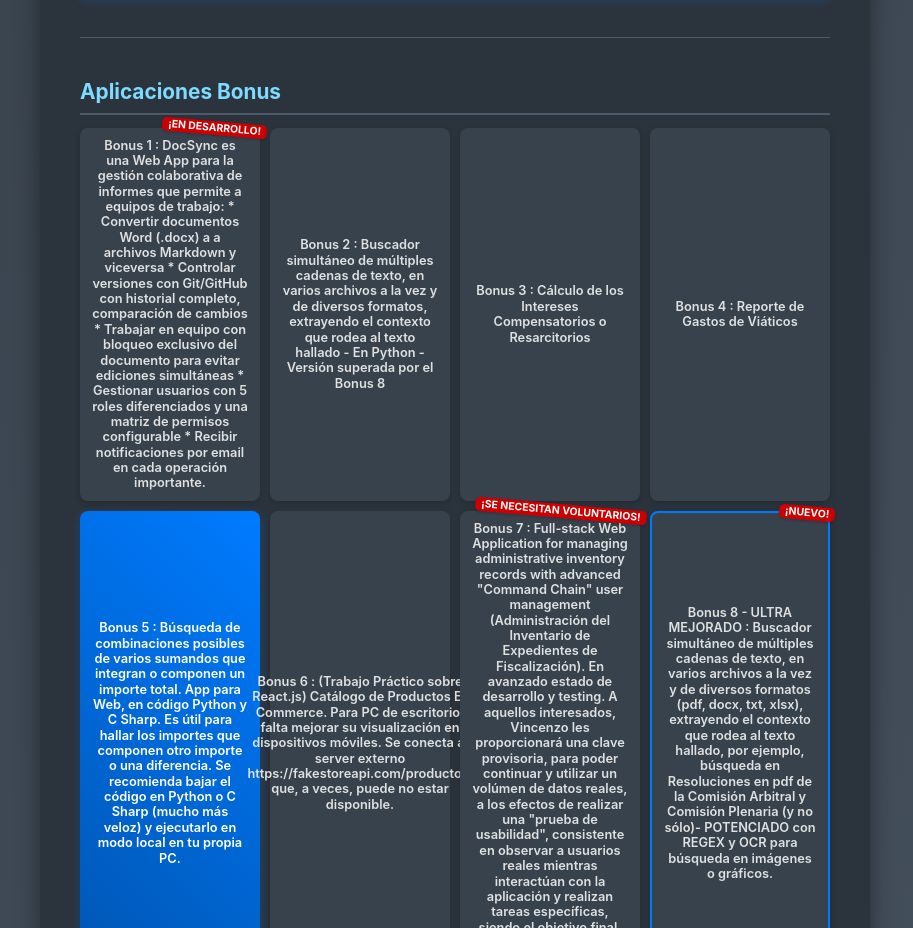
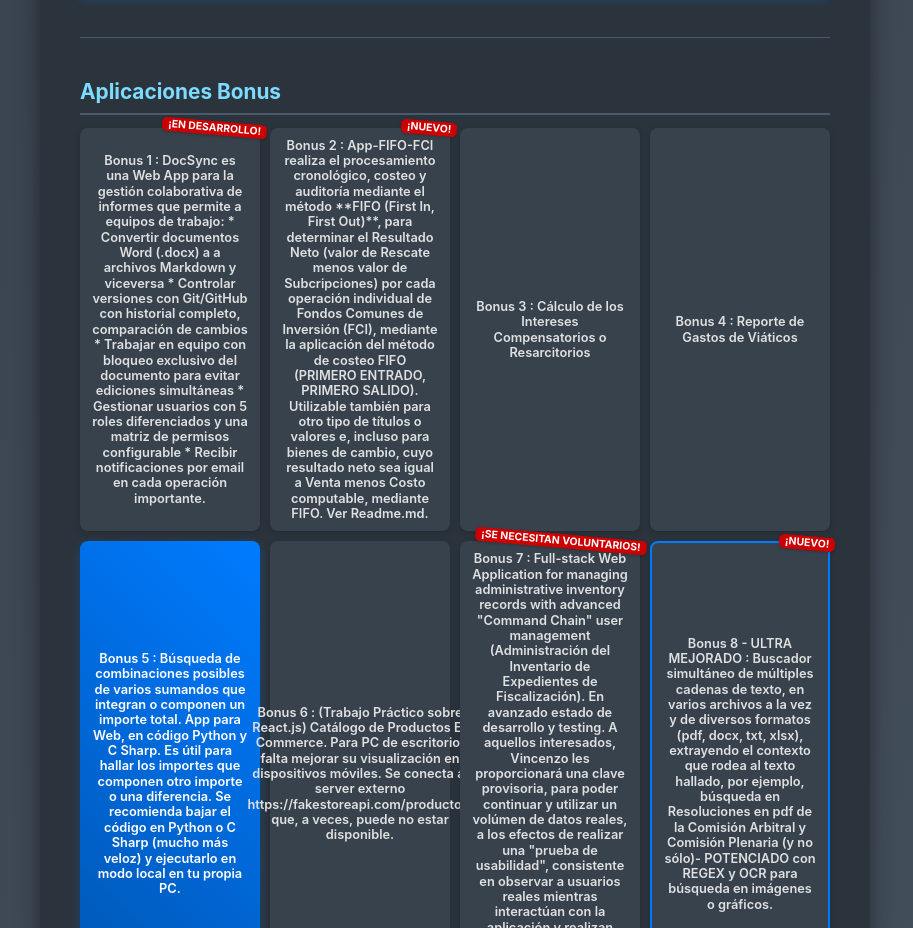
Before and after one commit to vnatale52/carga_balances, a plain HTML site: page frontend/index.html in a window 1280 px wide. Shown: the part 1305-2233 px from the top of the page, without its empty margins (185-1098 px from the left). Drawn offline with Linux system fonts and the light colour scheme; no server answers.

Commit message:
Agregado Bonus 2  APP   FCI  FIFO

```diff
--- a/frontend/index.html
+++ b/frontend/index.html
@@ -80,9 +80,13 @@
                     <a href="https://docsync-b62g.onrender.com/" target="_blank" class="bonus-item">
                         Bonus 1 : DocSync es una Web App para la gestión colaborativa de informes que permite a equipos de trabajo: * Convertir documentos Word (.docx) a a archivos Markdown y viceversa * Controlar versiones con Git/GitHub con historial completo, comparación de cambios * Trabajar en equipo con bloqueo exclusivo del documento para evitar ediciones simultáneas * Gestionar usuarios con 5 roles diferenciados y una matriz de permisos configurable * Recibir notificaciones por email en cada operación importante. <span class="new-tag">¡EN DESARROLLO!</span>
                     </a>
-                    <a href="https://find-strings-in-files.onrender.com/" target="_blank" class="bonus-item">
-                        Bonus 2 : Buscador simultáneo de múltiples cadenas de texto, en varios archivos a la vez y de diversos formatos, extrayendo el contexto que rodea al texto hallado - En Python - Versión superada por el Bonus 8
+
+
+                    <a href="https://app-fifo-fci.onrender.com/" target="_blank" class="bonus-item">
+			Bonus 2 :  App-FIFO-FCI  realiza el procesamiento cronológico, costeo y auditoría mediante el método **FIFO (First In, First Out)**, para determinar el Resultado Neto (valor de Rescate menos valor de Subcripciones) por cada operación individual de Fondos Comunes de Inversión (FCI), mediante la aplicación del método de costeo FIFO (PRIMERO ENTRADO, PRIMERO SALIDO). Utilizable también para otro tipo de títulos o valores e, incluso para bienes de cambio, cuyo resultado neto sea igual a Venta menos Costo computable, mediante FIFO. Ver Readme.md.   <span class="new-tag">¡NUEVO!</span>
                     </a>
+
+
                     <a href="https://calculo-intereses.onrender.com/" target="_blank" class="bonus-item">
                         Bonus 3 : Cálculo de los Intereses Compensatorios o Resarcitorios
                     </a>
```
